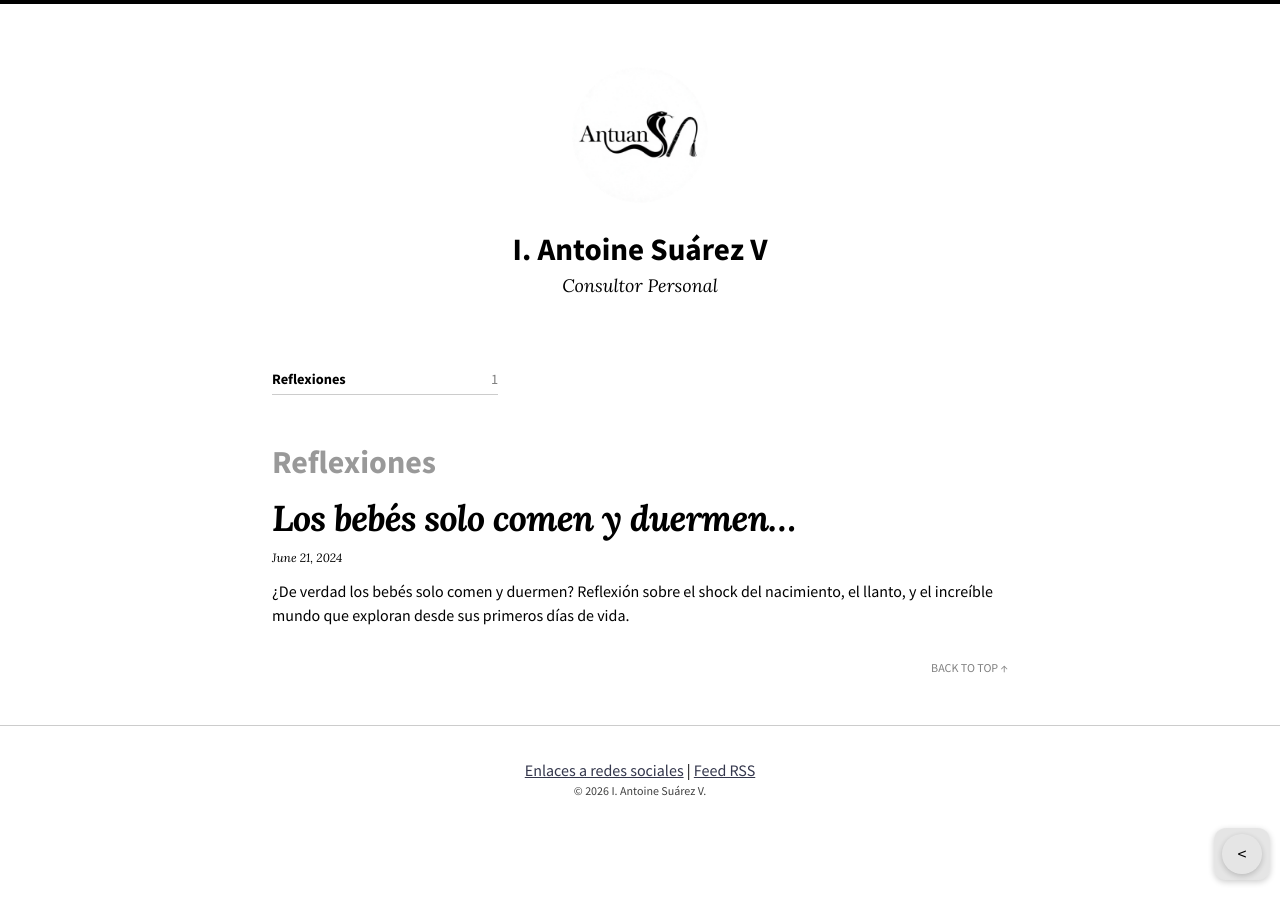
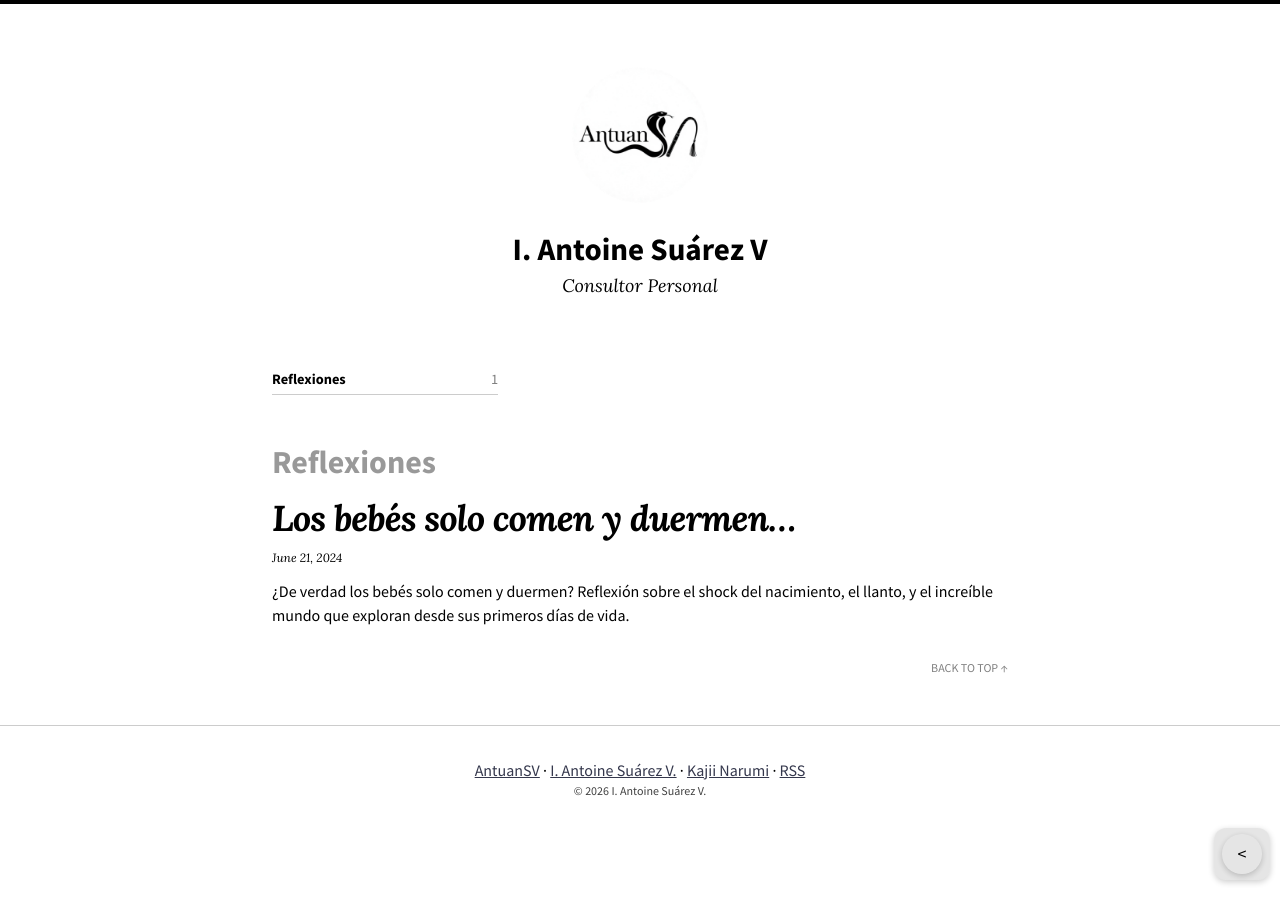
Before and after one commit to KajiiNarumi/iasuarezv, a Jekyll site: the page built from categories.md, in a window 1280 px wide. Built offline with Jekyll 4.4.1, drawn with Linux system fonts in a browser that asks for light colours; nearby versions of some CDN libraries.

Commit message:
Update footer links and social media references

```diff
--- a/_includes/footer.html
+++ b/_includes/footer.html
@@ -15,7 +15,7 @@
     </div>
   {%- endif -%}
 
-  <a href="http://iasuarezv.com/card">Enlaces a redes sociales</a> | <a href="https://iasuarezv.com/atom.xml">Feed RSS</a>
+  <a href="#">AntuanSV</a> · <a href="/autobiografia/">I. Antoine Suárez V.</a> · <a href="https://kajiinarumi.com">Kajii Narumi</a> · <a href="https://iasuarezv.com/atom.xml">RSS</a><br>
 
   <div class="copyright">
     {% if site.copyright %}
```
